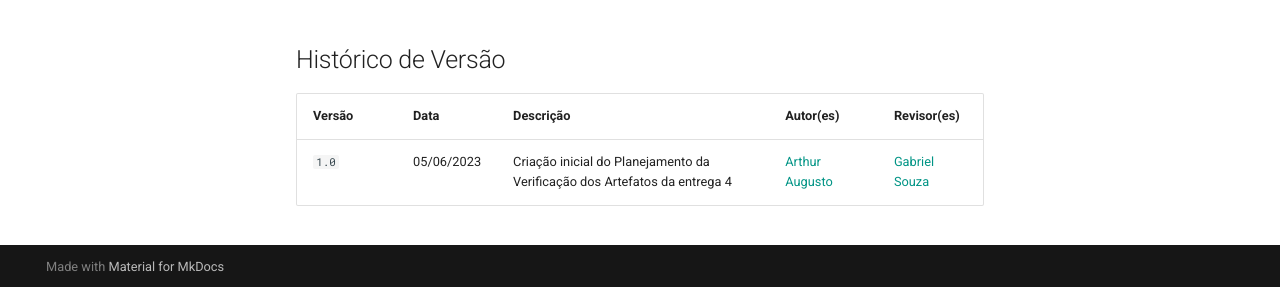
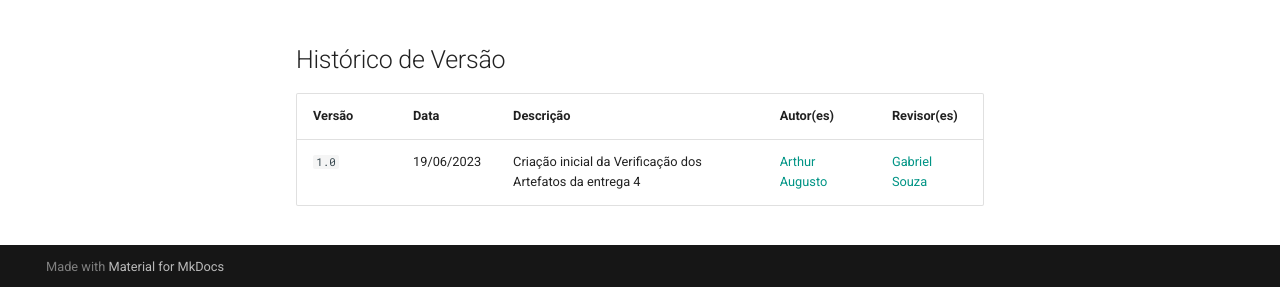
Before and after one commit to Interacao-Humano-Computador/2023.1-Alistamento, an MkDocs documentation site: the page built from docs/verificacao/verificacao_5/etapa4/verificacao4.md, in a window 1280 px wide and 900 px high, scrolled down 4374 px. Shown: the part 610-897 px from the top of the window. Built offline with MkDocs 1.6.1 and Material for MkDocs 9.7.7, drawn with Linux system fonts in a browser that asks for light colours; comment, search, counter and statistics services are not loaded.

Commit message:
Arrumando datas

```diff
--- a/docs/verificacao/verificacao_5/etapa4/verificacao4.md
+++ b/docs/verificacao/verificacao_5/etapa4/verificacao4.md
@@ -127,4 +127,4 @@ Tabela 5: Critérios para verificação do planejamento do relato dos resultados
 
 | Versão | Data | Descrição | Autor(es) | Revisor(es) |
 | --- | --- | --- | --- | --- |
-|  `1.0`   | 05/06/2023 | Criação inicial do Planejamento da Verificação dos Artefatos da entrega 4| [Arthur Augusto](https://github.com/arthur-augusto) | [Gabriel Souza](https://github.com/GabrielMS00)|
+|  `1.0`   | 19/06/2023 | Criação inicial da Verificação dos Artefatos da entrega 4| [Arthur Augusto](https://github.com/arthur-augusto) | [Gabriel Souza](https://github.com/GabrielMS00)|
```
Also changed, not shown: docs/verificacao/verificacao_5/etapa4/planejamento4.md (+1 -1 lines).
